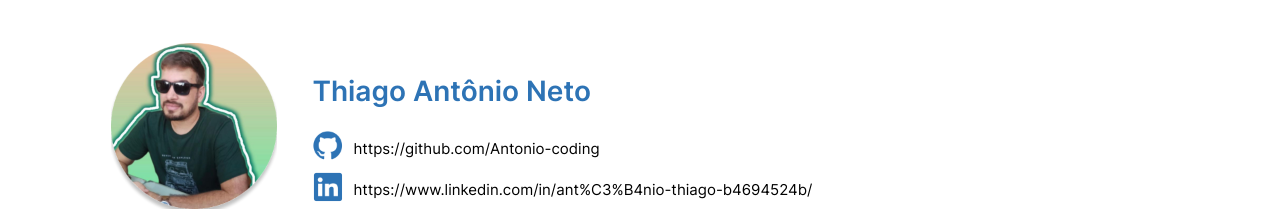
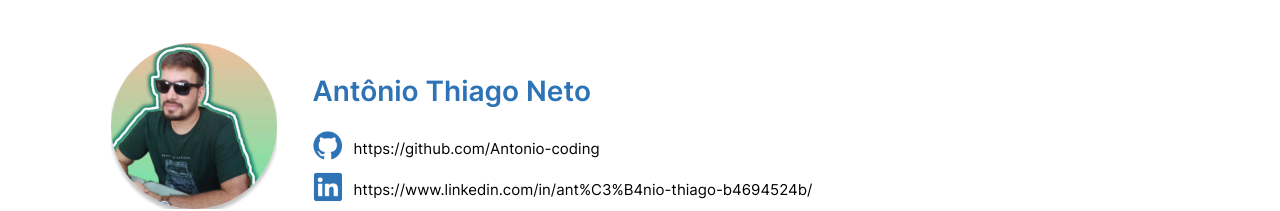
Before and after one commit to Antonio-coding/Agua_Limpa_Escola, a React (Create React App) app in the folder agua_limpa-v1.0.3/: page /sobrenspagethree in a window 1280 px wide. Shown: the part 373-584 px from the top of the page. Built offline with nearby package versions, Linux system fonts and the light colour scheme.

Commit message:
antonio thiago

```diff
--- a/agua_limpa-v1.0.3/src/pages/SobrensPageThree/index.tsx
+++ b/agua_limpa-v1.0.3/src/pages/SobrensPageThree/index.tsx
@@ -57,7 +57,7 @@ const SobrensPageThreePage: React.FC = () => {
                         className="sm:text-2xl md:text-[26px] text-[28px] text-blue-800"
                         size="txtInterSemiBold28"
                       >
-                        Thiago Antônio Neto
+                        Antônio Thiago Neto
                       </Text>
                       <div className="flex flex-row gap-[9px] items-end justify-start mt-[15px] w-[58%] md:w-full">
                         <Img
```
